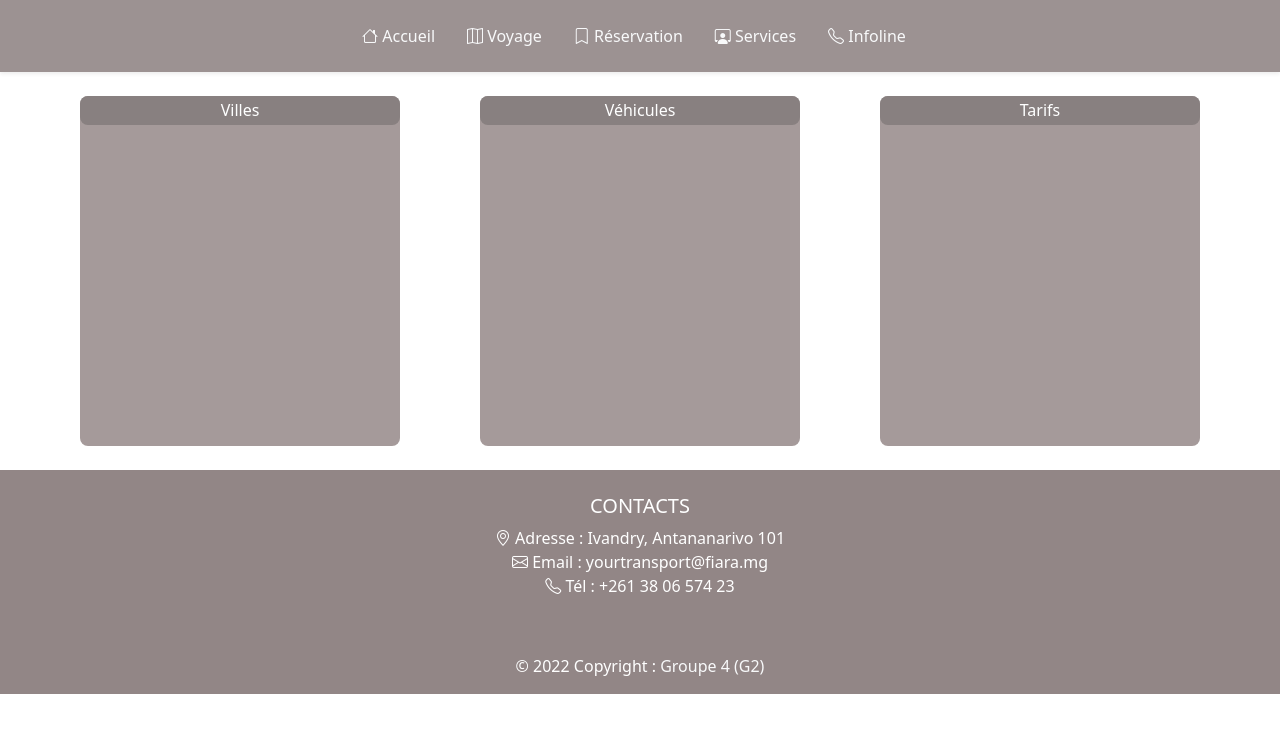
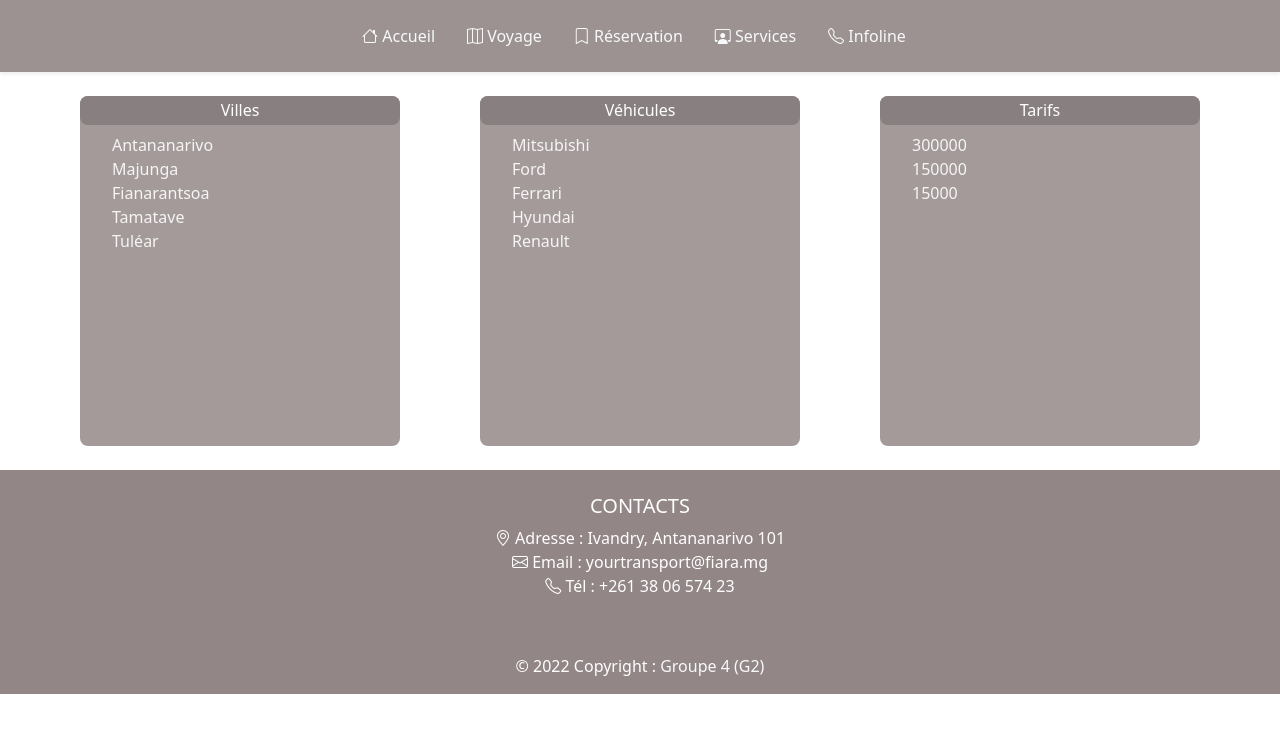
Before and after one commit to Sanmandresy/Transport-Toky-UI, a React (Create React App) app: page / in a window 1280 px wide. Shown: the top 732 px of the page. Built offline with nearby package versions, Linux system fonts and the light colour scheme.

Commit message:
feat: data examples added

```diff
--- a/src/Components/Section.js
+++ b/src/Components/Section.js
@@ -3,9 +3,34 @@ import React from 'react'
 function Section() {
   return (<>
       <div className='d-flex justify-content-evenly'>
-        <span className='rounded-3 w-25'><h2 className='fs-6 rounded-3'>Villes</h2></span>
-        <span className='rounded-3 w-25'><h2 className='fs-6 rounded-3'>Véhicules</h2></span>
-        <span className='rounded-3 w-25'><h2 className='fs-6 rounded-3'>Tarifs</h2></span>
+        <span className='rounded-3 w-25'>
+            <h2 className='fs-6 rounded-3'>Villes</h2>
+            <ol>
+              <li>Antananarivo</li>
+              <li>Majunga</li>
+              <li>Fianarantsoa</li>
+              <li>Tamatave</li>
+              <li>Tuléar</li>
+            </ol>
+        </span>
+        <span className='rounded-3 w-25'>
+          <h2 className='fs-6 rounded-3'>Véhicules</h2>
+          <ol>
+              <li>Mitsubishi</li>
+              <li>Ford</li>
+              <li>Ferrari</li>
+              <li>Hyundai</li>
+              <li>Renault</li>
+            </ol>
+        </span>
+        <span className='rounded-3 w-25'>
+            <h2 className='fs-6 rounded-3'>Tarifs</h2>
+            <ol>
+              <li>300000</li>
+              <li>150000</li>
+              <li>15000</li>
+            </ol>
+        </span>
       </div>
   </>);
 }
```
